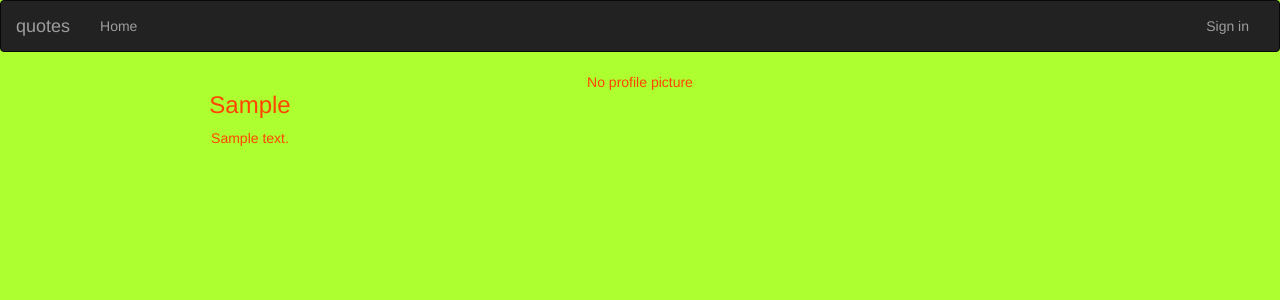
After one commit to mangowilliam/quotesblog, a Flask app: template app/templates/profile/profile.html in a window 1280 px wide. The commit adds this page. Shown: the top 300 px of the page. Run offline with Flask 2, Linux system fonts and the light colour scheme; tables that the repository leaves empty hold one stand-in row (values such as "Sample post"); the template is opened without the code that fills it: values that come from a table or form of the project are taken from there, most other values are stand-ins (such as "Sample title", 1, 10 or a date in 2020); some libraries are stand-ins or nearby versions.

Commit message:
add user profile route

```diff
--- a/app/templates/navbar.html
+++ b/app/templates/navbar.html
@@ -16,7 +16,9 @@
 
             <ul class="nav navbar-nav navbar-right">
                 {% if current_user.is_authenticated %}
+
                 <li style="color:white;padding:15px;">{{current_user.username}}</li>
+                <li><a href="{{url_for('main.profile',uname=current_user.username)}}">Profile</a></li>
                 <li><a href="{{url_for('auth.logout')}}">Sign out</a></li>
                 {% else %}
                 <li><a href="{{url_for('auth.login')}}">Sign in</a></li>
--- /dev/null
+++ b/app/templates/profile/profile.html
@@ -0,0 +1,29 @@
+{% extends 'base.html'%}
+
+{% block content %}
+<div class="container">
+<div class="row">
+<!-- displaying  Username-->
+  <div class="col-md-4">
+    <h3> {{user.username| capitalize}} </h3>
+
+    <!--Displaying user bio-->
+    {% if user.bio %}
+      <p> {{user.bio}}</p>
+    {%else%}
+      <p> {{user.username| capitalize}} has no bio </p>
+    {% endif %}
+  </div>
+
+  <!--Display profile photo-->
+  <div class="col-md-4">
+
+    {% if user.profile_pic_path %}
+    <img src="{{url_for('static',filename=user.image)}}" alt="" class="img-thumbnail">
+    {%else%}
+    <p>No profile picture</p>
+    {% endif %}
+  </div>
+</div>
+</div>
+{% endblock %}
--- a/app/user.py
+++ b/app/user.py
@@ -28,6 +28,7 @@ class User(UserMixin, db.Model):
     username = db.Column(db.String(100), nullable=False)
     email = db.Column(db.String(150), nullable=False)
     image = db.Column(db.String(20), nullable=False, default="default.jpg")
+    bio = db.Column(db.String(255))
     password = db.Column(db.String(70), nullable=False)
     blogs = db.relationship('Blog', backref='author', lazy="dynamic")
     comment = db.relationship('Comment', backref='user', lazy='dynamic')
```
Also changed, not shown: app/main/views.py (+11 -1 lines).
